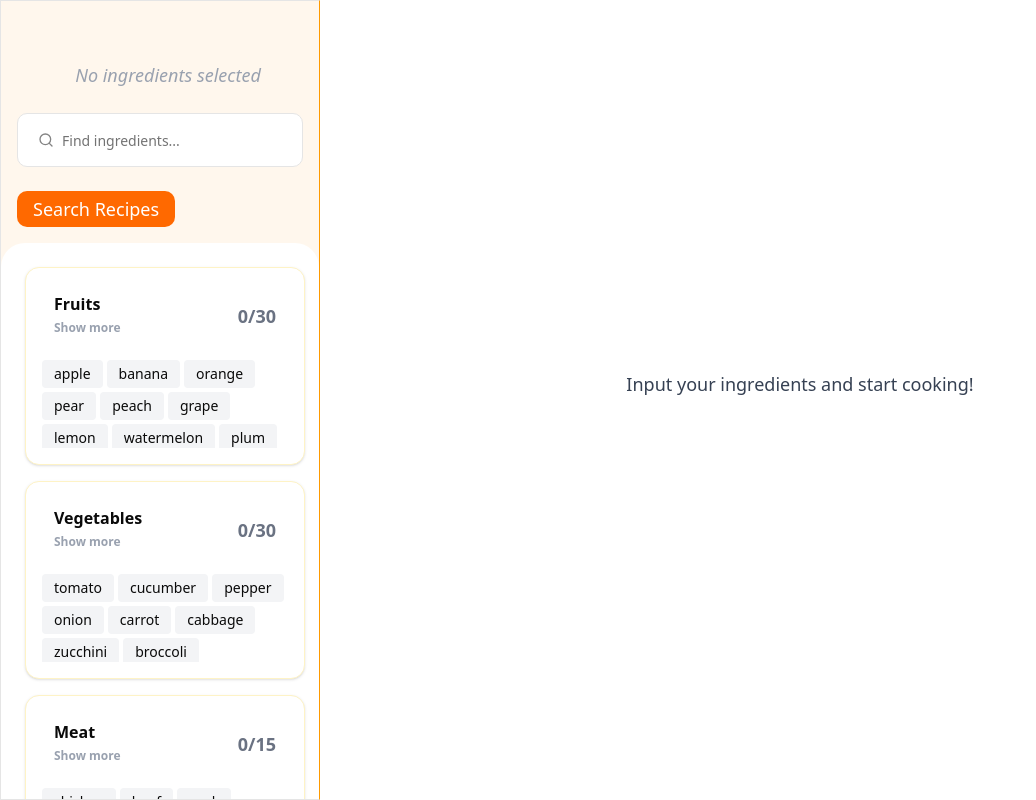
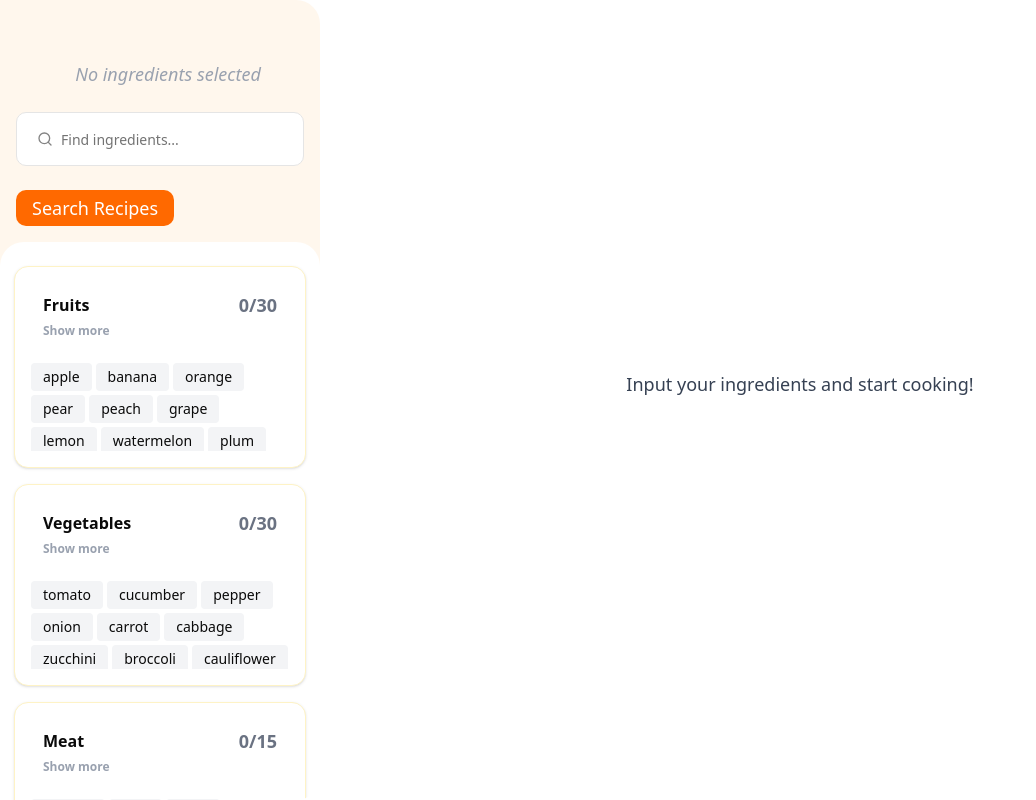
Before and after one commit to UrosZdravkovic/recipe-hub, a React (Vite) app: page / in a window 1280 px wide. Shown: the whole page, without its empty margins (0-1036 px from the left). Built offline with nearby package versions, Linux system fonts and the light colour scheme.

Commit message:
Add @radix-ui/react-visually-hidden dependency; refactor IngredientsList and RecipeCard components for improved layout and accessibility

```diff
--- a/package.json
+++ b/package.json
@@ -14,6 +14,7 @@
     "@radix-ui/react-dialog": "^1.1.15",
     "@radix-ui/react-slot": "^1.2.3",
     "@radix-ui/react-tooltip": "^1.2.8",
+    "@radix-ui/react-visually-hidden": "^1.2.3",
     "@reduxjs/toolkit": "^2.8.2",
     "@tailwindcss/vite": "^4.1.12",
     "axios": "^1.11.0",
--- a/src/components/custom/IngredientsList.tsx
+++ b/src/components/custom/IngredientsList.tsx
@@ -15,7 +15,7 @@ export default function IngredientsList() {
   };
 
   return (
-    <div className="w-full pt-6 pb-6 overflow-y-auto space-y-2 pr-3.5 pl-6 bg-white rounded-3xl scrollbar-thin scrollbar-thumb-gray-200 scrollbar-track-gray-50">
+    <div className="w-full pt-6 pb-6 overflow-y-auto space-y-2 pr-3.5 pl-3.5 bg-white rounded-3xl scrollbar-thin scrollbar-thumb-gray-200 scrollbar-track-gray-50">
       {defaultIngredients.map((cat) => {
         const selectedCount = cat.ingredients.filter(ing =>
           selectedIngredients.some(sel => sel.id === ing.id)
@@ -28,21 +28,19 @@ export default function IngredientsList() {
 
         return (
           <div key={cat.category} className="mb-4 shadow-sm bg-white rounded-xl p-4 border-1 border-amber-100 max-[1200px]:p-2">
-            <div className="flex items-center w-full font-semibold text-base mb-1 px-3 py-2">
-              <div className="flex flex-col items-start gap-1 w-full">
-                <span className="text-left w-full">{cat.category}</span>
+            <div className="flex flex-col  items-start w-full font-semibold text-base mb-1 px-3 py-2">
+              <div className="flex flex-row items-center justify-between w-full">
+                <span className="text-left">{cat.category}</span>
+                <span className="text-lg text-gray-500">{selectedCount}/{totalCount}</span>
+              </div>
               <span
-                  className="text-xs text-gray-400 cursor-pointer relative pb-1
+                className="text-xs  text-gray-400 cursor-pointer relative pb-1 mt-1
                   hover:text-orange-500 transition-colors duration-300
                   after:absolute after:left-0 after:bottom-0 after:w-full after:h-0.5
                   after:bg-orange-400 after:scale-x-0 hover:after:scale-x-100 after:transition-transform after:duration-300"
                 onClick={() => toggle(cat.category)}
               >
                 {open[cat.category] ? "Show less" : "Show more"}
-                </span>
-              </div>
-              <span className="ml-auto text-lg text-gray-500">
-                {selectedCount}/{totalCount}
               </span>
             </div>
             <div
--- a/src/components/custom/RecipeCard.tsx
+++ b/src/components/custom/RecipeCard.tsx
@@ -1,5 +1,6 @@
 import { ExternalLink, Heart } from 'lucide-react';
-import { Drawer, DrawerTrigger, DrawerContent } from "@/components/ui/drawer";
+import { Drawer, DrawerTrigger, DrawerContent, DrawerTitle, DrawerDescription } from "@/components/ui/drawer";
+import { VisuallyHidden } from "@radix-ui/react-visually-hidden";
 import type { Recipe } from "@/features/recipes/recipeSlice";
 
 function capitalize(str: string) {
@@ -7,8 +8,10 @@ function capitalize(str: string) {
 }
 
 export default function RecipeCard({ recipe }: { recipe: Recipe }) {
+
+
   return (
-    <Drawer  direction="right">
+    <Drawer direction="right">
       <DrawerTrigger asChild>
         <div
           className="flex items-center gap-6 p-5 bg-white rounded-2xl shadow-md hover:shadow-lg transition-shadow min-h-[120px] cursor-pointer"
@@ -23,6 +26,16 @@ export default function RecipeCard({ recipe }: { recipe: Recipe }) {
           <div className="flex-1 flex flex-col justify-between h-full">
             <div>
               <h3 className="text-xl font-semibold text-gray-900 mb-1 line-clamp-2">{capitalize(recipe.title)}</h3>
+              <ul className="flex flex-wrap gap-1 mt-2 mb-2">
+                {recipe.ingredients.slice(0, 6).map((ingredient, idx) => (
+                  <li key={idx} className="bg-gray-100 rounded px-2 py-1 text-xs text-gray-700">
+                    {ingredient}
+                  </li>
+                ))}
+                {recipe.ingredients.length > 6 && (
+                  <li className="text-xs text-gray-400 px-2 py-1">+{recipe.ingredients.length - 6} more</li>
+                )}
+              </ul>
             </div>
             <div className="flex gap-3 mt-3">
               <button
@@ -45,18 +58,37 @@ export default function RecipeCard({ recipe }: { recipe: Recipe }) {
         </div>
       </DrawerTrigger>
       <DrawerContent className="ml-auto rounded-l-2xl p-8 bg-white shadow-2xl">
-
+        <VisuallyHidden>
+          <DrawerTitle>Recipe Details</DrawerTitle>
+          <DrawerDescription>
+            More information about {capitalize(recipe.title)}.
+          </DrawerDescription>
+        </VisuallyHidden>
         <h2 className="text-2xl font-bold mb-4">{capitalize(recipe.title)}</h2>
         <img
           src={recipe.image}
           alt={recipe.title}
           className="w-full h-64 object-cover rounded-xl mb-4"
         />
-        {/* Add more recipe details here, e.g. ingredients, instructions, etc. */}
+
+        <ul className="mt-2 flex flex-wrap gap-2">
+          {recipe.ingredients.map((ingredient, idx) => (
+            <li key={idx} className="bg-gray-100 rounded px-2 py-1 text-xs text-gray-700">
+              {ingredient}
+            </li>
+          ))}
+        </ul>
+
+        {recipe.instructions && (
+          <div className="mt-4 text-gray-700 text-sm leading-relaxed">
+            <h4 className="font-semibold mb-2">Instructions</h4>
+          </div>
+        )}
+
+        {/* Add more recipe details here, e.g. instructions, etc. */}
         <a
           href={recipe.sourceUrl}
           target="_blank"
-          rel="noopener noreferrer"
           className="inline-flex items-center gap-2 text-orange-600 font-semibold mt-4"
         >
           <ExternalLink size={20} />
--- a/src/components/custom/Sidebar.tsx
+++ b/src/components/custom/Sidebar.tsx
@@ -4,7 +4,7 @@ import IngredientsList from "./IngredientsList"
 
 export default function Sidebar() {
     return (
-        <div className="w-[25%] min-w-[200px] bg-orange-50 overflow-y-auto border-1 border-r-amber-500">
+        <div className="w-[25%] min-w-[200px] bg-orange-50 overflow-y-auto rounded-r-3xl">
             <SelectedIngredients />
             <RecipeSearchForm />
             <IngredientsList />
--- a/src/features/recipes/recipeSlice.ts
+++ b/src/features/recipes/recipeSlice.ts
@@ -8,6 +8,8 @@ export type Recipe = {
   title: string;
   image: string;
   sourceUrl: string;
+  ingredients: string[];
+  instructions: string;
 };
 
 type RecipeState = {
@@ -20,6 +22,7 @@ const initialState: RecipeState = {
   recipes: [],
   loading: false,
   error: null,
+
 };
 
 // Thunk to fetch recipes from Spoonacular
@@ -34,6 +37,7 @@ export const fetchRecipes = createAsyncThunk(
         params: {
           apiKey,
           addRecipeInformation: true,
+          fillIngredients: true,
           number: number ?? 10, // default to 10 if not provided
           ...(ingredients.length > 1
             ? { includeIngredients: ingredients.join(",") }
@@ -47,7 +51,9 @@ export const fetchRecipes = createAsyncThunk(
         id: item.id.toString(),
         title: item.title,
         image: item.image,
-        sourceUrl: item.sourceUrl
+        sourceUrl: item.sourceUrl,
+        ingredients: item.extendedIngredients?.map((ing: any) => ing.name) ?? [],
+        instructions: item.summary || "No instructions provided."
       }));
 
     } catch (error: any) {
```
Also changed, not shown: 1 other file (tests, documents, lock files or other folders). Lines whose indentation alone changed are shown as unchanged.
